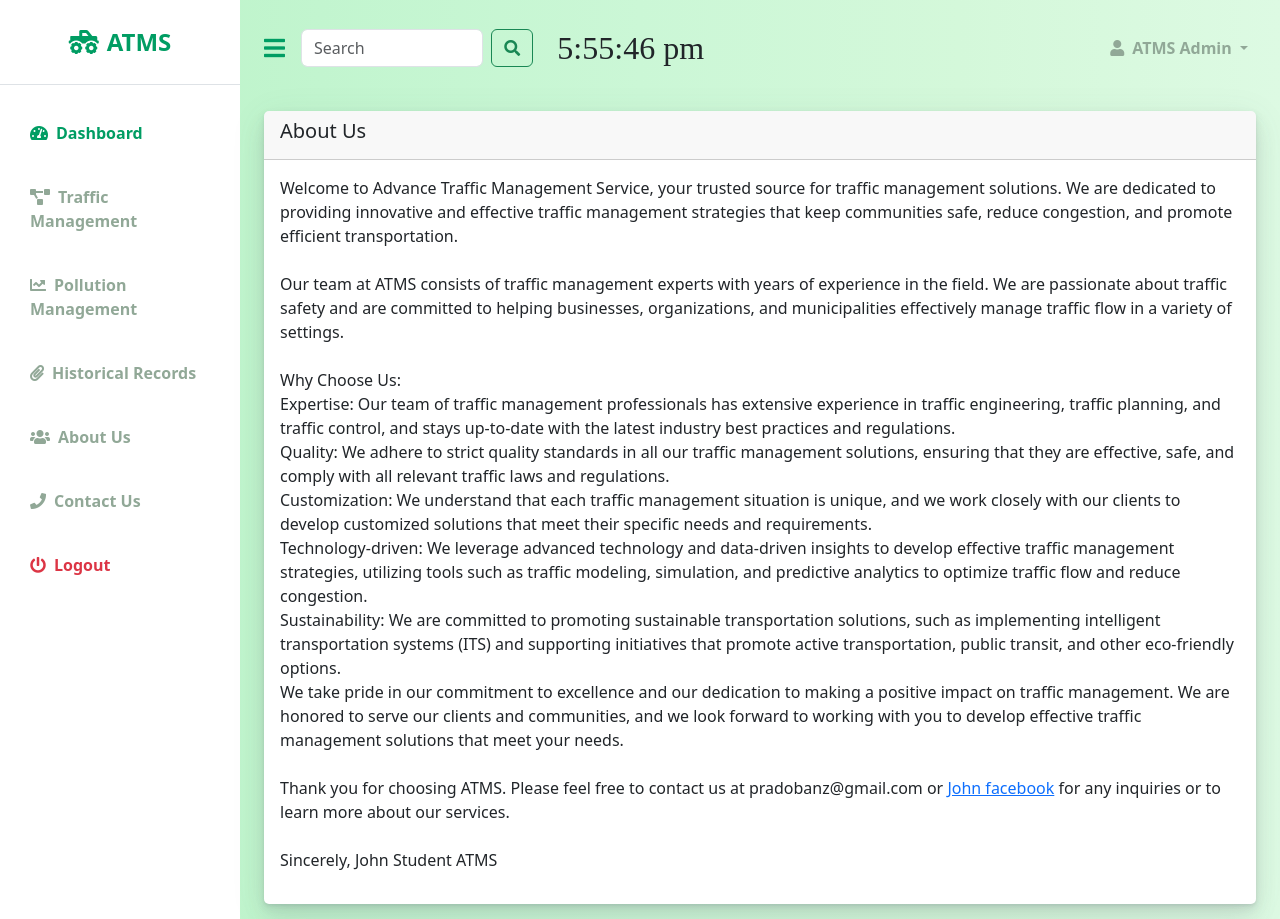
After one commit to PradoJohn/ATMS, a Django app: page /about/ in a window 1280 px wide. The commit adds this page. Run offline with Django 4.2, Linux system fonts and the light colour scheme; some libraries are stand-ins or nearby versions.

Commit message:
Commit Refinement

```diff
--- /dev/null
+++ b/atmsapp/templates/menu/about_us.html
@@ -0,0 +1,58 @@
+
+{% extends 'base.html' %}
+
+
+
+
+
+{% block content %}
+
+    <div class="card">
+        <div class="card-header">
+            <div class="h5">
+                About Us
+            </div>
+        </div>
+        <div class="card-body">
+            <p>
+                Welcome to Advance Traffic Management Service, your trusted source for traffic management solutions.
+                We are dedicated to providing innovative and effective traffic management strategies that keep communities safe,
+                reduce congestion, and promote efficient transportation.<br><br>
+
+                Our team at ATMS consists of traffic management experts with years of experience in the field.
+                We are passionate about traffic safety and are committed to helping businesses, organizations, and municipalities
+                effectively manage traffic flow in a variety of settings.<br><br>
+
+                Why Choose Us:<br>
+
+                Expertise: Our team of traffic management professionals has extensive experience in traffic engineering,
+                traffic planning, and traffic control, and stays up-to-date with the latest industry best practices and regulations.<br>
+
+                Quality: We adhere to strict quality standards in all our traffic management solutions, ensuring that they are effective,
+                safe, and comply with all relevant traffic laws and regulations.<br>
+
+                Customization: We understand that each traffic management situation is unique, and we work closely with our clients to develop
+                customized solutions that meet their specific needs and requirements.<br>
+
+                Technology-driven: We leverage advanced technology and data-driven insights to develop effective traffic management strategies,
+                utilizing tools such as traffic modeling, simulation, and predictive analytics to optimize traffic flow and reduce congestion.<br>
+
+                Sustainability: We are committed to promoting sustainable transportation solutions, such as implementing intelligent transportation
+                systems (ITS) and supporting initiatives that promote active transportation, public transit, and other eco-friendly options.<br>
+
+                We take pride in our commitment to excellence and our dedication to making a positive impact on traffic management. We are honored to serve
+                our clients and communities, and we look forward to working with you to develop effective traffic management solutions that meet your needs.<br><br>
+
+                Thank you for choosing ATMS. Please feel free to contact us at pradobanz@gmail.com or <a href="https://www.facebook.com/johnanthony.prado.9">John facebook</a>
+                for any inquiries or to learn more about our services.<br><br>
+
+                Sincerely,
+                John
+                Student
+                ATMS
+            </p>
+        </div>
+
+    </div>
+
+{% endblock %}
--- a/atmsapp/templates/user/help.html
+++ b/atmsapp/templates/menu/contact_us.html
@@ -6,7 +6,7 @@
 <div class="container py-5">
     <div class="row text-center text-black">
         <div class="col-lg-8 mx-auto">
-            <h1 class="display-4">Team Page</h1>
+            <h1 class="display-4">Contact Us</h1>
             <p class="lead mb-0">Management and Developers Social Profiles</p>
         </div>
     </div>
--- a/atmsapp/templates/menu/air_quality.html
+++ b/atmsapp/templates/menu/pollution_management.html
@@ -3,7 +3,7 @@
 
 {% block content %}
 <div>
-  <div class="h2">AIR Quality Dashboard</div>
+  <div class="h2">Air Pollution Management Service</div>
   <hr>
 </div>
 <div class="row">
--- a/atmsapp/templates/menu/gps_sensors.html
+++ b/atmsapp/templates/menu/traffic_management.html
@@ -4,7 +4,7 @@
 
 <!--. Grid Card GPS Sensor -->
     <div>
-        <div class="h2">GPS SENSORS Dashboard</div>
+        <div class="h2">Welcome to Traffic Management Service!</div>
         <hr>
     </div>
     <div class="row d-flex justify-content-between align-items-center">
--- a/atmsapp/templates/navbar.html
+++ b/atmsapp/templates/navbar.html
@@ -22,9 +22,8 @@
                   <i class="fas fa-user me-2"></i>ATMS Admin
               </a>
               <ul class="dropdown-menu" aria-labelledby="navbarDropdown">
-                  <li><a class="dropdown-item" href="{% url 'user' %}">Profile</a></li>
-                  <li><a class="dropdown-item" href="{% url 'help' %}">Help</a></li>
-                  <li><a class="dropdown-item" href="#">Settings</a></li>
+                  <li><a class="dropdown-item" href="{% url 'user' %}">User Profile</a></li>
+                  <li><a class="dropdown-item" href="{% url 'settings' %}">Settings</a></li>
                   <li><a class="dropdown-item" href="{% url 'login' %}">Logout</a></li>
               </ul>
           </li>
--- a/atmsapp/templates/navbarcopy.html
+++ b/atmsapp/templates/navbarcopy.html
@@ -8,8 +8,8 @@
       </button>
       <div class="collapse navbar-collapse" id="navbarSupportedContent">
         <ul class="navbar-nav me-auto mb-2 mb-lg-0">
-          <li><a class="nav-link" href="{% url 'gps_sensors' %}">GPS Sensors</a></li>
-          <li><a class="nav-link" href="{% url 'air_quality' %}">Air Quality</a></li>
+          <li><a class="nav-link" href="{% url 'traffic_management' %}">GPS Sensors</a></li>
+          <li><a class="nav-link" href="{% url 'pollution_management' %}">Air Quality</a></li>
           <li class="nav-item dropdown">
             <a class="nav-link dropdown-toggle" href="#" role="button" data-bs-toggle="dropdown" aria-expanded="false">
               Records
--- a/atmsapp/templates/sidebar.html
+++ b/atmsapp/templates/sidebar.html
@@ -4,15 +4,19 @@
             class="fas fa-truck-monster me-2"></i>ATMS</div>
     <div class="list-group list-group-flush my-3">
         <a href="{% url 'dashboard' %}" class="list-group-item list-group-item-action bg-transparent second-text active"><i
-                class="fas fa-tachometer-alt me-2"></i> Dashboard</a>
-        <a href="{% url 'gps_sensors' %}" class="list-group-item list-group-item-action bg-transparent second-text fw-bold"><i
-                class="fas fa-project-diagram me-2"></i>GPS Sensors</a>
-        <a href="{% url 'air_quality' %}" class="list-group-item list-group-item-action bg-transparent second-text fw-bold"><i
-                class="fas fa-chart-line me-2"></i>Air Quality</a>
+                class="fas fa-tachometer-alt me-2"></i>Dashboard</a>
+        <a href="{% url 'traffic_management' %}" class="list-group-item list-group-item-action bg-transparent second-text fw-bold"><i
+                class="fas fa-project-diagram me-2"></i>Traffic Management</a>
+        <a href="{% url 'pollution_management' %}" class="list-group-item list-group-item-action bg-transparent second-text fw-bold"><i
+                class="fas fa-chart-line me-2"></i>Pollution Management</a>
         <a href="{% url 'all_records' %}" class="list-group-item list-group-item-action bg-transparent second-text fw-bold"><i
-                class="fas fa-paperclip me-2"></i>Main Records</a>
-        <a href="{% url 'help' %}" class="list-group-item list-group-item-action bg-transparent second-text fw-bold"><i
-                class="fas fa-comment-dots me-2"></i>help</a>
+                class="fas fa-paperclip me-2"></i>Historical Records</a>
+
+        <a href="{% url 'about' %}" class="list-group-item list-group-item-action bg-transparent second-text fw-bold"><i
+                class="fa fa-users me-2"></i>About Us</a>
+
+        <a href="{% url 'contact' %}" class="list-group-item list-group-item-action bg-transparent second-text fw-bold"><i
+                class="fa fa-phone me-2"></i>Contact Us</a>
 
         <a href="{% url 'index' %}" class="list-group-item list-group-item-action bg-transparent text-danger fw-bold"><i
                 class="fas fa-power-off me-2"></i>Logout</a>
--- a/atmsapp/urls.py
+++ b/atmsapp/urls.py
@@ -9,11 +9,13 @@ urlpatterns = [
     path('road/', views.road, name = 'road'),
     path('dashboard/', views.dashboard, name = 'dashboard'),
     path('home/',views.home, name = 'home'),
-    path('gps_sensors/', views.gps_sensors, name = 'gps_sensors'),
-    path('air_quality/', views.air_quality, name = 'air_quality'),
+    path('traffic_management/', views.traffic_management, name = 'traffic_management'),
+    path('pollution_management/', views.pollution_management, name = 'pollution_management'),
     path('all_records/delete/<int:id>', views.delete, name='delete'),
     path('user/', views.user, name = 'user'),
-    path('help/', views.help, name = 'help'),
+    path('settings/', views.settings, name = 'settings'),
+    path('contact/', views.contact, name = 'contact'),
+    path('about/', views.about, name = 'about'),
     path('add_location/addrecord/', views.addrecord, name='addrecord'),
     path('book/<int:book_id>', views.book_by_id, name = 'book_by_id'),
 
--- a/atmsapp/views.py
+++ b/atmsapp/views.py
@@ -11,15 +11,15 @@ def dashboard(request):
 def index(request):
     return render(request, 'login_message.html', {})
 
-def gps_sensors(request):
-    return render(request, 'menu/gps_sensors.html', {})
+def traffic_management(request):
+    return render(request, 'menu/traffic_management.html', {})
 
-def air_quality(request):
+def pollution_management(request):
   record = Record.objects.all().values()
   road = Road.objects.all().values()
   location = Location.objects.all().values()
   vehicle = Vehicle.objects.all().values()
-  template = loader.get_template('menu/air_quality.html')
+  template = loader.get_template('menu/pollution_management.html')
   context = {
     'record': record,
     'road': road,
@@ -31,11 +31,18 @@ def air_quality(request):
 def home(request):
     return render(request, 'menu/home.html', {})
 
+def about(request):
+    return render(request, 'menu/about_us.html', {})
+
 def user(request):
     return render(request, 'user/user.html', {})
 
-def help(request):
-    return render(request, 'user/help.html', {})
+def settings(request):
+    return render(request, 'user/settings.html', {})
+
+def contact(request):
+    return render(request, 'menu/contact_us.html', {})
+
 
 def all_records(request):
   record = Record.objects.all().values()
```
Also changed, not shown: atmsapp/templates/menu/dashboard.html (+15 -11 lines), atmsapp/templates/user/settings.html (added, +33 -0 lines), atmsapp/templates/page_content.html (deleted).
